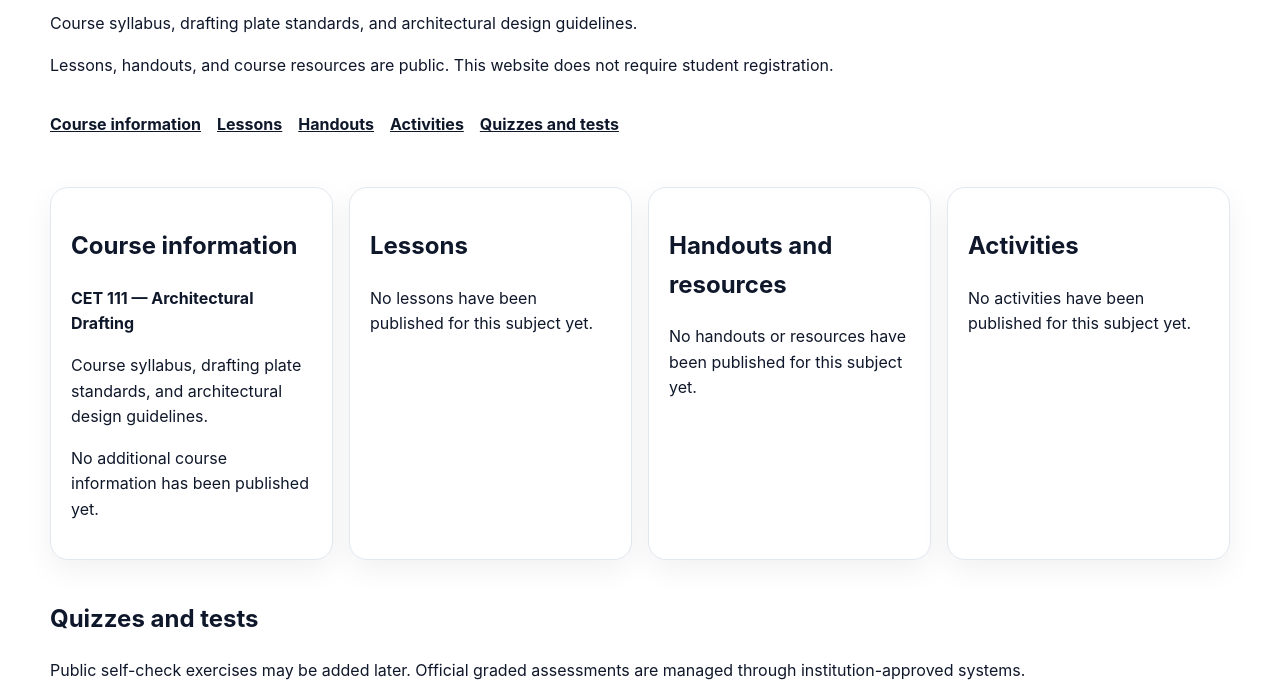
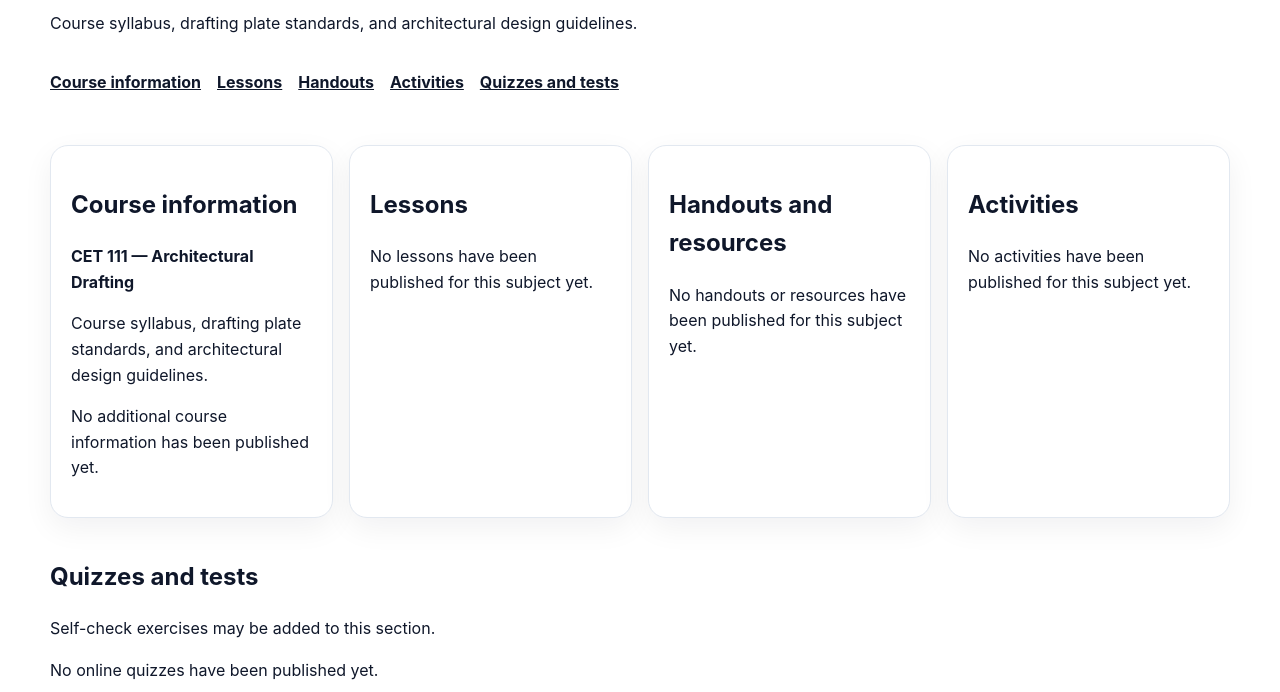
Before and after one commit to reyarth-kingeagle/arthreysquared-group, a plain HTML site: page Coursework/MSU-IIT/cet111.html in a window 1280 px wide. Shown: the part 260-952 px from the top of the page. Drawn offline with Linux system fonts and the light colour scheme.

Commit message:
Remove redundant access/privacy notices and keep educational content focused

```diff
--- a/Coursework/MSU-IIT/cet111.html
+++ b/Coursework/MSU-IIT/cet111.html
@@ -27,7 +27,6 @@
       <span class="section-kicker">MSU-IIT · ARTHREYSQUARED LEARNING HUB</span>
       <h1>CET 111 — Architectural Drafting</h1>
       <p>Course syllabus, drafting plate standards, and architectural design guidelines.</p>
-      <p>Lessons, handouts, and course resources are public. This website does not require student registration.</p>
     </section>
     <nav class="subject-navigation" aria-label="Subject sections">
       <a href="#course-information">Course information</a><a href="#lessons">Lessons</a><a href="#handouts">Handouts</a><a href="#activities">Activities</a><a href="#quizzes">Quizzes and tests</a>
@@ -42,7 +41,7 @@
       <section id="activities" class="subject-section assessment-card"><h2>Activities</h2><p>No activities have been published for this subject yet.</p></section>
     </div>
     <section id="quizzes" class="subject-section"><h2>Quizzes and tests</h2>
-      <p>Public self-check exercises may be added later. Official graded assessments are managed through institution-approved systems.</p>
+      <p>Self-check exercises may be added to this section.</p>
       <p>No online quizzes have been published yet.</p>
       <noscript><p>Published public learning materials remain accessible without JavaScript.</p></noscript>
     </section>
```
